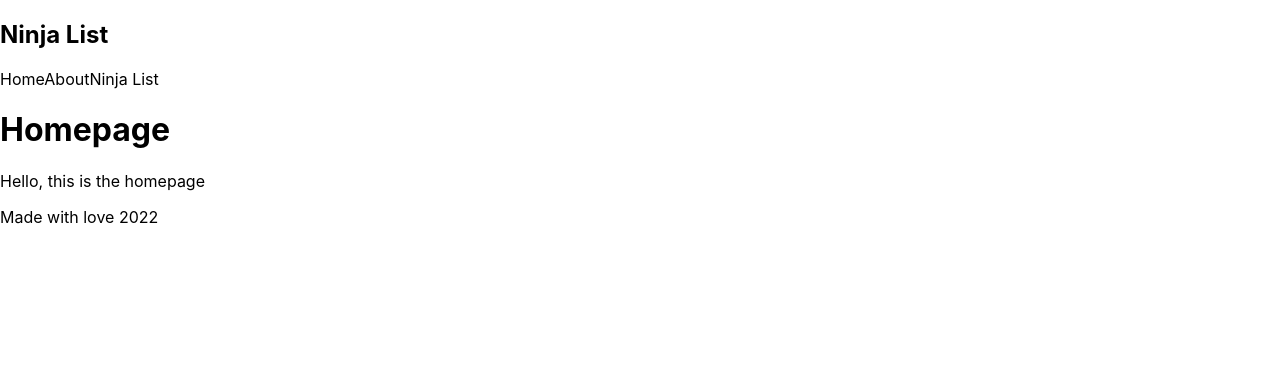
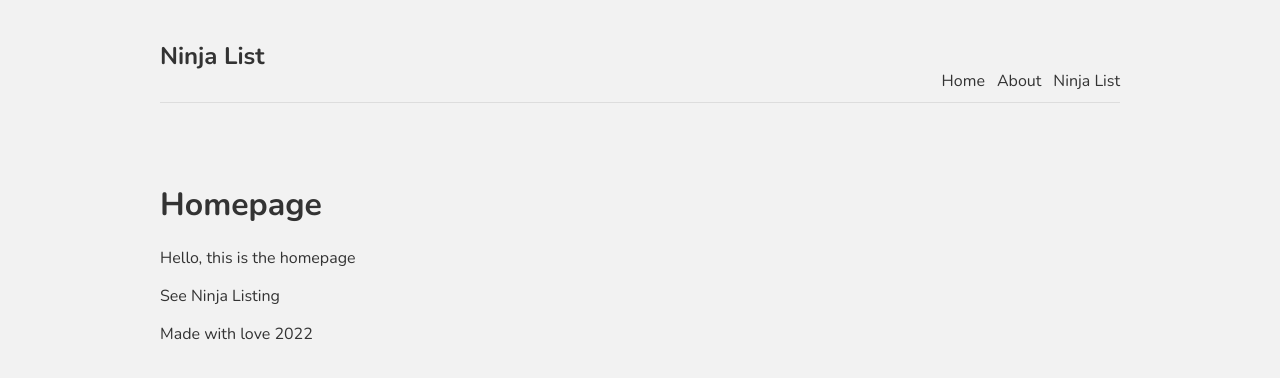
Before and after one commit to charlesgobina/ninja-list, a Next.js app: page / in a window 1280 px wide. Shown: the top 378 px of the page. Built offline with nearby package versions, Linux system fonts and the light colour scheme.

Commit message:
Add styling

```diff
--- a/components/Navbar.js
+++ b/components/Navbar.js
@@ -1,12 +1,20 @@
+import Link from "next/link";
+
 const Navbar = () => {
   return (
     <nav>
       <div className="logo">
         <h1>Ninja List</h1>
       </div>
-      <a>Home</a>
-      <a>About</a>
-      <a>Ninja List</a>
+      <Link href="/">
+        <a>Home</a>
+      </Link>
+      <Link href="/about">
+        <a>About</a>
+      </Link>
+      <Link href="/ninjas">
+        <a>Ninja List</a>
+      </Link>
     </nav>
   );
 }
--- a/pages/_app.js
+++ b/pages/_app.js
@@ -1,7 +1,12 @@
+import Layout from '../components/Layout'
 import '../styles/globals.css'
 
 function MyApp({ Component, pageProps }) {
-  return <Component {...pageProps} />
+  return (
+    <Layout>
+      <Component {...pageProps} />
+    </Layout>
+  )
 }
 
 export default MyApp
--- a/pages/index.js
+++ b/pages/index.js
@@ -3,14 +3,16 @@
 import Footer from '../components/Footer'
 import Navbar from '../components/Navbar'
 import styles from '../styles/Home.module.css'
+import Link from 'next/link'
 
 export default function Home() {
   return (
     <div>
-      <Navbar/>
       <h1>Homepage</h1>
       <p>Hello, this is the homepage</p>
-      <Footer/>
+      <Link href="/ninjas">
+        <a>See Ninja Listing</a>
+      </Link>
     </div>
   )
 }
--- a/styles/Home.module.css
+++ b/styles/Home.module.css
@@ -1,116 +1,18 @@
-.container {
-  padding: 0 2rem;
-}
-
-.main {
-  min-height: 100vh;
-  padding: 4rem 0;
-  flex: 1;
-  display: flex;
-  flex-direction: column;
-  justify-content: center;
-  align-items: center;
-}
-
-.footer {
-  display: flex;
-  flex: 1;
-  padding: 2rem 0;
-  border-top: 1px solid #eaeaea;
-  justify-content: center;
-  align-items: center;
-}
-
-.footer a {
-  display: flex;
-  justify-content: center;
-  align-items: center;
-  flex-grow: 1;
-}
-
-.title a {
-  color: #0070f3;
-  text-decoration: none;
-}
-
-.title a:hover,
-.title a:focus,
-.title a:active {
-  text-decoration: underline;
-}
-
 .title {
-  margin: 0;
-  line-height: 1.15;
-  font-size: 4rem;
-}
-
-.title,
-.description {
+  color: #333;
+  padding-bottom: 20px;
   text-align: center;
 }
-
-.description {
-  margin: 4rem 0;
-  line-height: 1.5;
-  font-size: 1.5rem;
+.text {
+  color: #777;
 }
-
-.code {
-  background: #fafafa;
-  border-radius: 5px;
-  padding: 0.75rem;
-  font-size: 1.1rem;
-  font-family: Menlo, Monaco, Lucida Console, Liberation Mono, DejaVu Sans Mono,
-    Bitstream Vera Sans Mono, Courier New, monospace;
+.btn {
+  display: block;
+  width: 150px;
+  padding: 8px 0;
+  margin: 20px auto;
+  background: #4979ff;
+  border-radius: 4px;
+  color: white;
+  text-align: center;
 }
-
-.grid {
-  display: flex;
-  align-items: center;
-  justify-content: center;
-  flex-wrap: wrap;
-  max-width: 800px;
-}
-
-.card {
-  margin: 1rem;
-  padding: 1.5rem;
-  text-align: left;
-  color: inherit;
-  text-decoration: none;
-  border: 1px solid #eaeaea;
-  border-radius: 10px;
-  transition: color 0.15s ease, border-color 0.15s ease;
-  max-width: 300px;
-}
-
-.card:hover,
-.card:focus,
-.card:active {
-  color: #0070f3;
-  border-color: #0070f3;
-}
-
-.card h2 {
-  margin: 0 0 1rem 0;
-  font-size: 1.5rem;
-}
-
-.card p {
-  margin: 0;
-  font-size: 1.25rem;
-  line-height: 1.5;
-}
-
-.logo {
-  height: 1em;
-  margin-left: 0.5rem;
-}
-
-@media (max-width: 600px) {
-  .grid {
-    width: 100%;
-    flex-direction: column;
-  }
-}
--- a/styles/globals.css
+++ b/styles/globals.css
@@ -1,16 +1,46 @@
-html,
+@import url('https://fonts.googleapis.com/css2?family=Nunito:wght@300;400;600;700&display=swap');
+
 body {
-  padding: 0;
-  margin: 0;
-  font-family: -apple-system, BlinkMacSystemFont, Segoe UI, Roboto, Oxygen,
-    Ubuntu, Cantarell, Fira Sans, Droid Sans, Helvetica Neue, sans-serif;
+  background: #f2f2f2;
+  color: #333;
+  font-family: "Nunito";
+}
+a {
+  color: #333;
+  text-decoration: none;
+}
+.content {
+  max-width: 960px;
+  margin: 0 auto;
+}
+nav {
+  margin: 10px auto 80px;
+  padding: 10px 0;
+  display: flex;
+  justify-content: flex-end;
+  align-items: flex-end;
+  border-bottom: 1px solid #ddd;
+}
+nav a {
+  margin-left: 12px;
+}
+nav .logo {
+  margin-right: auto;
+}
+footer {
+  display: block;
+  text-align: center;
+  padding: 30px 0;
+  margin-top: 60px;
+  color: #777;
+  border-top: 1px solid #eaeaea;
 }
 
-a {
-  color: inherit;
-  text-decoration: none;
+.not-found {
+  text-align: center;
 }
 
-* {
-  box-sizing: border-box;
+.not-found a{
+  color: #4979ff;
+  text-decoration: underline;
 }
```
Also changed, not shown: styles/Ninjas.module.css (added).
